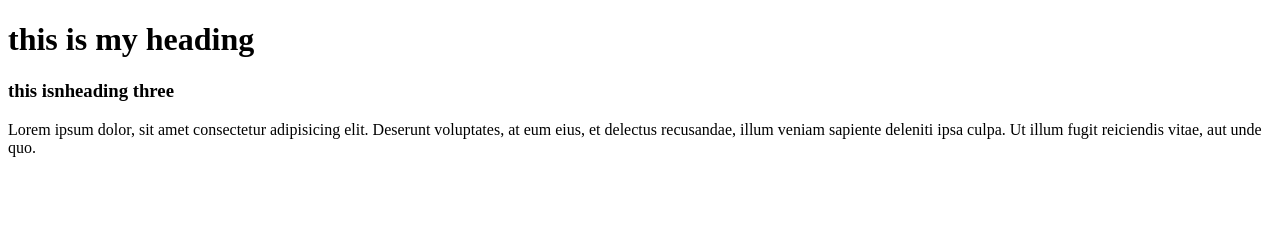
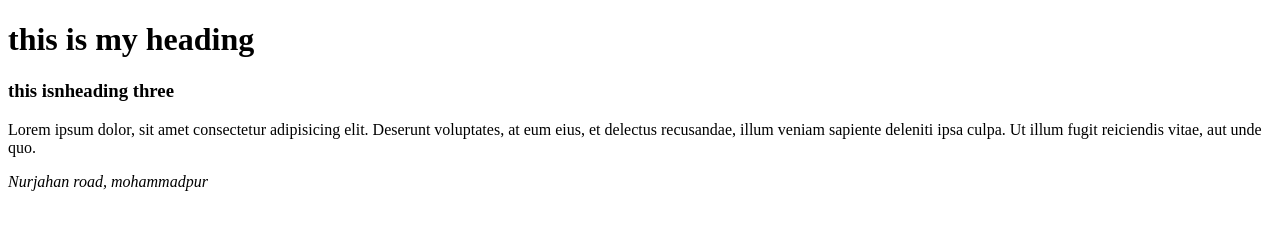
Before and after one commit to mehedihasanjibon/first-project, a plain HTML site: page index.html in a window 1280 px wide. Drawn offline with Linux system fonts and the light colour scheme.

```diff
--- a/index.html
+++ b/index.html
@@ -10,5 +10,9 @@
     <h1>this is my heading</h1>
     <h3>this isnheading three</h3>
     <p>Lorem ipsum dolor, sit amet consectetur adipisicing elit. Deserunt voluptates, at eum eius, et delectus recusandae, illum veniam sapiente deleniti ipsa culpa. Ut illum fugit reiciendis vitae, aut unde quo.</p>
+
+    <address>
+        Nurjahan road, mohammadpur
+    </address>
 </body>
 </html>
```
